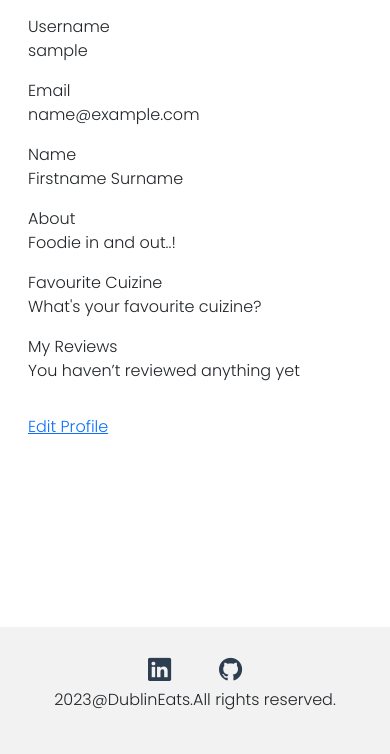
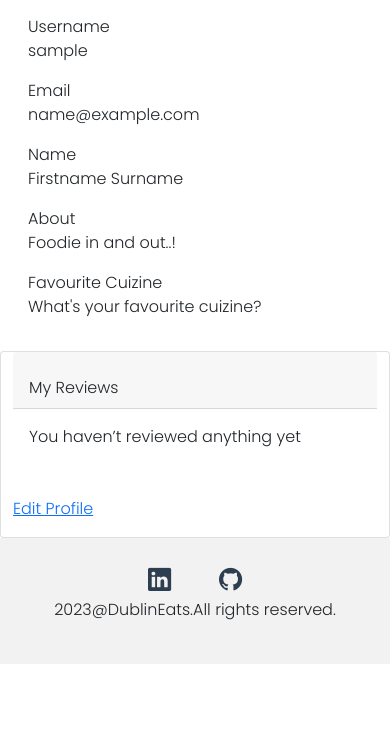
Before and after one commit to SooryaGeorge7/Dublin-Eats, a Django app: a page that uses users/templates/users/profile.html in a window 390 px wide. Shown: the part 90-844 px from the top of the page. Run offline with Django 3.2, Linux system fonts and the light colour scheme; the visitor is signed in with stand-in values (Sample User, id 1); data comes from the database, SQL or seed files in the repository; data that the repository does not hold is empty; some libraries are stand-ins or nearby versions.

Commit message:
Fix:Added cols,rows in profile.html

```diff
--- a/static/css/base.css
+++ b/static/css/base.css
@@ -49,7 +49,7 @@
     flex-direction: column;
     align-items: center;
     justify-content: center;
-    position: fixed;
+
     bottom: 0;
 }
 
--- a/users/templates/users/profile.html
+++ b/users/templates/users/profile.html
@@ -3,11 +3,12 @@
 {% block content %}
 
 <div class="container">
-    <div class="col-lg-4 col-md-4">
+    <div class="row justify-content-center">
+        <div class="col-lg-3 col-md-3">
             <img src="{{ profile.profile_image.url }}" class="rounded-circle prof-img"
                 alt="{{ profile.user.username }} Profile Image">
         </div>
-    <div>
+        <div class="col-lg-3 col-md-3">
             <div class="card-body">
                 <p><span>Username<br></span>{{ profile.user.username }}</p>
                 <p><span>Email<br></span>{{ profile.user.email }}</p>
@@ -15,11 +16,18 @@
                 <p class="mb-0"><span>About<br></span></p>
                 {{ profile.about|safe }}
                 <p class="mt-3"><span>Favourite Cuizine<br></span>{{ profile.fav_food }}</p>
-
+            </div>
+        </div>
+    </div>
+    <div class="row justify-content-center">
+        <div class="card card col-lg-4 col-md-6">
+            <div class="card-header">
                 <p class="mt-3 mb-0"><span>My Reviews<br></span></p>
+            </div>
+            <div class="card-body">
                 {% if profile.reviewed.exists %}
                 {% for restaurant in profile.reviewed.all %}
-            <p class="mb-0"><a class="text-dark"href="{{restaurant.website_url }}"
+                <p class="mb-0"><a class="text-dark" href="{{restaurant.website_url }}"
                         aria-label="View {{ restaurant.name }} details">{{ restaurant.name }}</a>
                     {% if request.user == profile.user %}
                     -
@@ -29,17 +37,19 @@
                 </p>
                 {% endfor %}
                 {% else %}
-            <p>You haven’t reviewed anything yet <p>
+                <p>You haven’t reviewed anything yet
+                </p>
                 {% endif %}
+            </div>
                 <div class=" row">
                     <div class="col-12 col-lg-4 d-flex flex-wrap my-3">
                         {% if user == profile.user %}
-                    <a class="site-btn flex-grow-1"
-                        href="{% url 'editprofile' user.username %}">Edit Profile</a>
+                        <a class="site-btn flex-grow-1" href="{% url 'editprofile' user.username %}">Edit Profile</a>
                         {% endif %}
                     </div>
                 </div>
             </div>
         </div>
     </div>
+</div>
 {% endblock content %}
```
Lines whose indentation alone changed are shown as unchanged.
